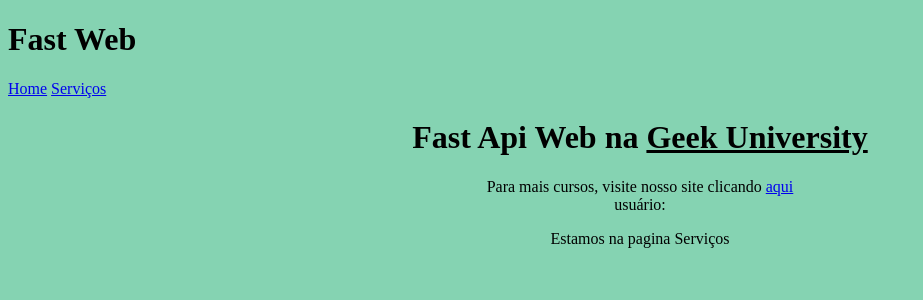
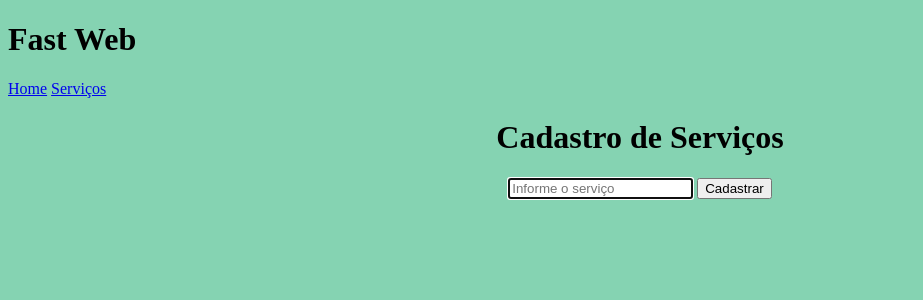
Before and after one commit to MieleSantos/website_fastapi, a FastAPI app: page /servicos in a window 1280 px wide. Shown: the top 300 px of the page, without its empty margins (0-923 px from the left). Run offline with FastAPI, Linux system fonts and the light colour scheme.

Commit message:
trabalhando com formularios

```diff
--- a/main.py
+++ b/main.py
@@ -21,6 +21,17 @@ async def servicos(request: Request):
     return templates.TemplateResponse("servicos.html", context=context)
 
 
+@app.post("/servicos")
+async def cad_servicos(request: Request):
+    form = await request.form()
+    servico: str = form.get("servico")  # type: ignore[assignment]
+
+    print(f"Serviçoss:{servico}")
+    context = {"request": request}
+
+    return templates.TemplateResponse("servicos.html", context=context)
+
+
 if __name__ == "__main__":
     import uvicorn
 
--- a/pyproject.toml
+++ b/pyproject.toml
@@ -11,6 +11,7 @@ python = "^3.10"
 fastapi = "^0.87.0"
 uvicorn = "^0.20.0"
 Jinja2 = "^3.1.2"
+python-multipart = "^0.0.5"
 
 
 [tool.poetry.group.dev.dependencies]
--- a/templates/servicos.html
+++ b/templates/servicos.html
@@ -2,10 +2,10 @@
 
 {% block container%}
 <center>
-    <h1>Fast Api Web na <u>Geek University</u></h1>
-    <span>Para mais cursos, visite nosso site clicando <a href="https://www.geekuniversity.com.br"
-            target="_blank">aqui</a></span>
-    <div>usuário: {{ usuario }}</div>
-    <p>Estamos na pagina Serviços</p>
+    <h1>Cadastro de Serviços</h1>
+    <form action="/servicos" , method="post" autocomplete="off">
+        <input type="text" name="servico" placeholder="Informe o serviço" required autofocus />
+        <button type="submit">Cadastrar</button>
+    </form>
 </center>
 {% endblock %}
```
Also changed, not shown: 1 other file.
